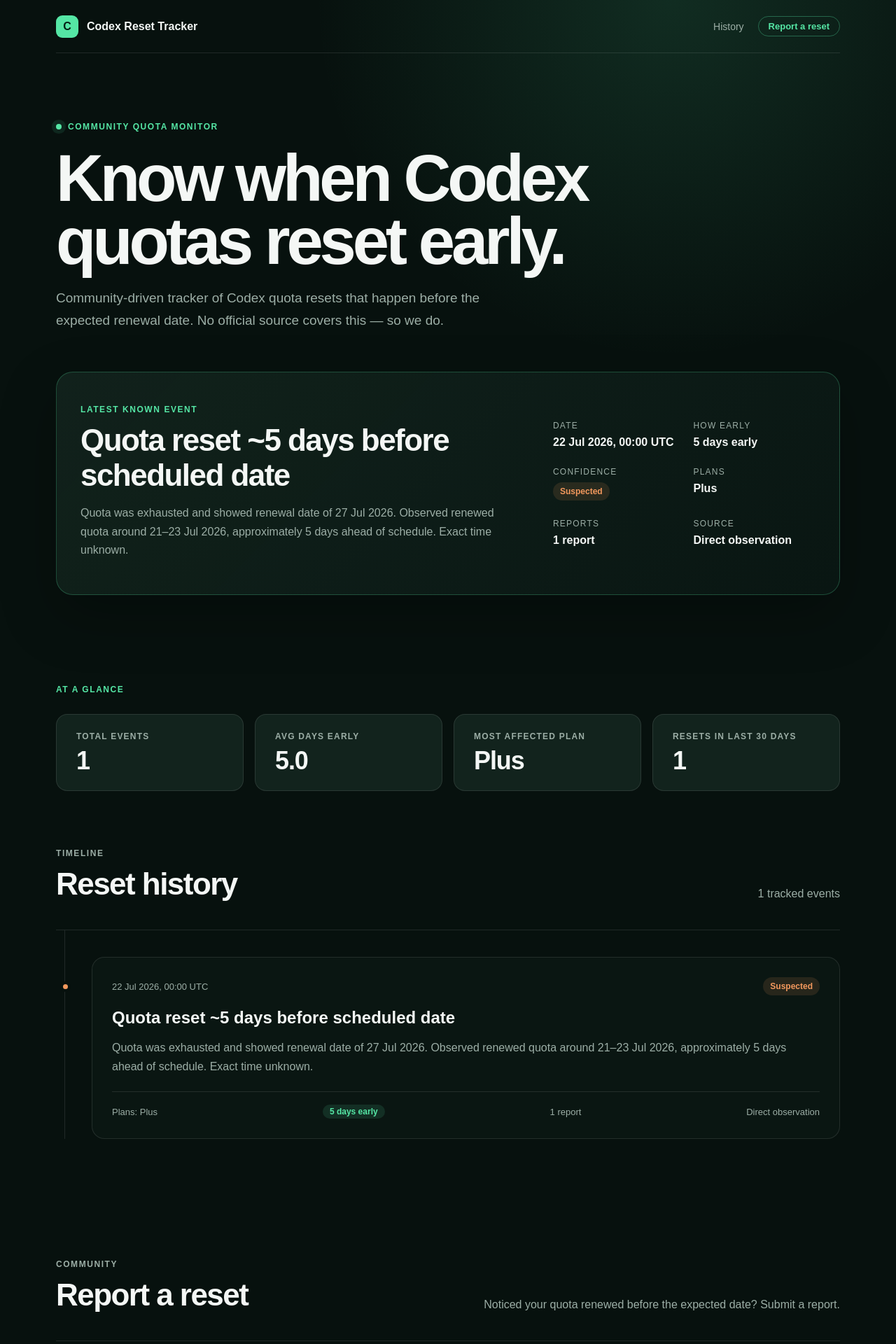
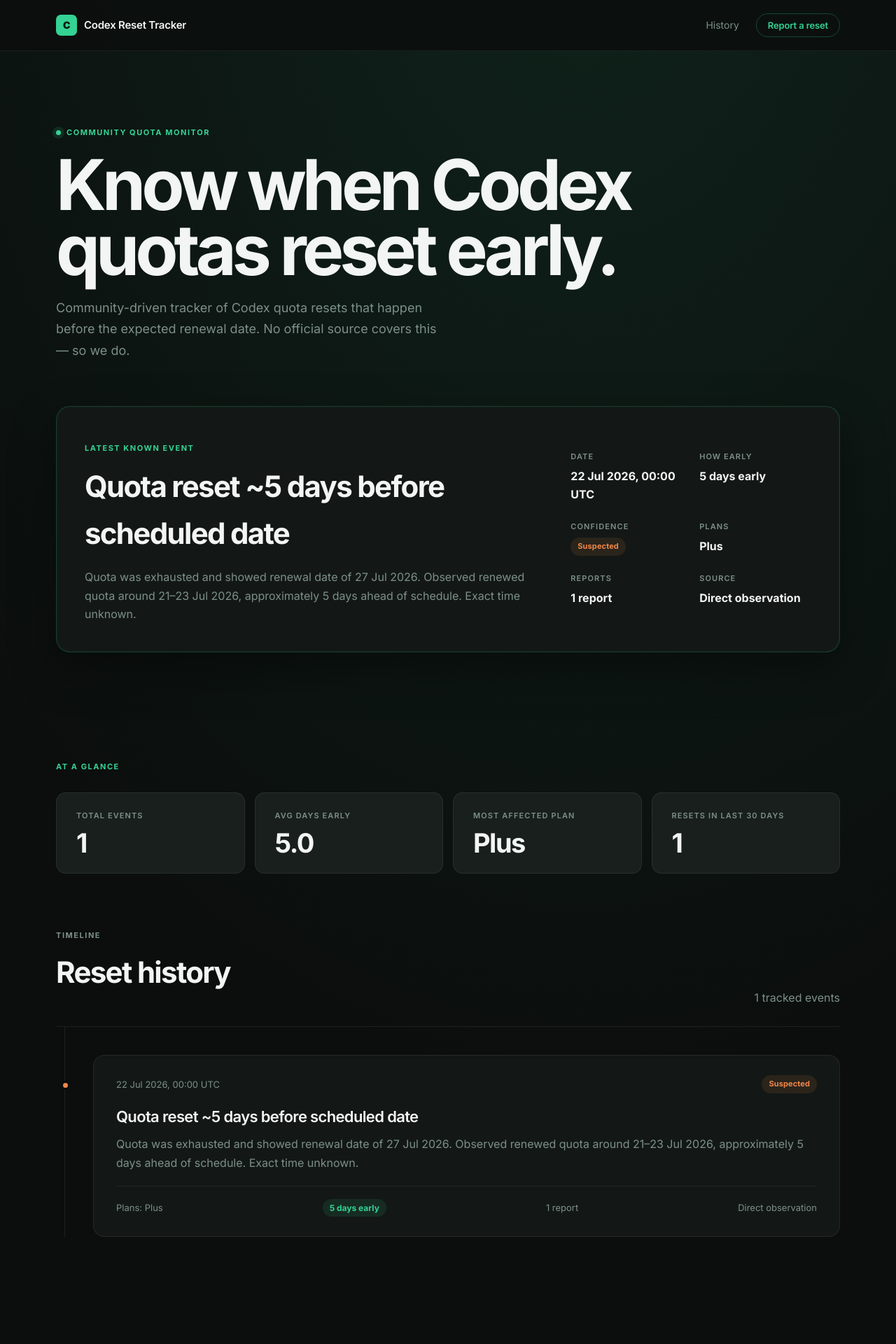
Before and after one commit to viniciuspizettadesouza/codex-reset-tracker, a Next.js app: page / in a window 1280 px wide. Shown: the top 1920 px of the page at 70% size. Built offline with nearby package versions, Linux system fonts and the light colour scheme.

Commit message:
style: redesign UI with Inter font and OpenAI Codex-inspired dark theme

```diff
--- a/app/globals.css
+++ b/app/globals.css
@@ -1,101 +1,298 @@
+/* ─── Design tokens ───────────────────────────────────────── */
 :root {
-  --background: #07110e;
-  --surface: #0d1a16;
-  --surface-2: #12231d;
-  --text: #f4f7f5;
-  --muted: #9caea6;
-  --line: rgba(255,255,255,.1);
-  --green: #55e6a5;
-  --yellow: #f3c96b;
-  --orange: #f2985d;
+  --bg:            #0b0e0d;
+  --surface:       #131816;
+  --surface-2:     #191f1c;
+  --border:        rgba(255,255,255,.07);
+  --border-accent: rgba(52,210,148,.2);
+  --text:          #f2f5f3;
+  --muted:         #7d8f89;
+  --green:         #34d294;
+  --yellow:        #f0c55a;
+  --orange:        #f0874a;
 }
-* { box-sizing: border-box; }
+
+/* ─── Reset ───────────────────────────────────────────────── */
+*, *::before, *::after { box-sizing: border-box; }
 html { scroll-behavior: smooth; }
+
 body {
   margin: 0;
   background:
-    radial-gradient(circle at 75% 0%, rgba(85,230,165,.13), transparent 32rem),
-    var(--background);
+    radial-gradient(ellipse 90% 55% at 65% -8%, rgba(52,210,148,.11), transparent),
+    var(--bg);
   color: var(--text);
-  font-family: Arial, Helvetica, sans-serif;
   -webkit-font-smoothing: antialiased;
+  line-height: 1.6;
 }
-a { color: inherit; }
-.shell { width: min(1120px, calc(100% - 40px)); margin-inline: auto; }
-.siteHeader { height: 76px; display: flex; align-items: center; justify-content: space-between; border-bottom: 1px solid var(--line); }
-.brand { display: flex; gap: 12px; align-items: center; font-weight: 700; text-decoration: none; }
-.brandMark { display: grid; place-items: center; width: 32px; height: 32px; border-radius: 9px; background: var(--green); color: #052116; font-weight: 900; }
-.headerLink { color: var(--muted); text-decoration: none; font-size: 14px; }
+
+a { color: inherit; text-decoration: none; }
+
+/* ─── Layout ──────────────────────────────────────────────── */
+.shell { width: min(1120px, calc(100% - 48px)); margin-inline: auto; }
+
+/* ─── Header ──────────────────────────────────────────────── */
+.siteHeader {
+  width: 100%;
+  border-bottom: 1px solid var(--border);
+  position: sticky;
+  top: 0;
+  background: rgba(11,14,13,.82);
+  backdrop-filter: blur(18px);
+  -webkit-backdrop-filter: blur(18px);
+  z-index: 100;
+}
+
+.siteHeaderInner {
+  height: 72px;
+  display: flex;
+  align-items: center;
+  justify-content: space-between;
+}
+
+.brand {
+  display: flex;
+  gap: 10px;
+  align-items: center;
+  font-weight: 600;
+  font-size: 15px;
+  letter-spacing: -.015em;
+}
+
+.brandMark {
+  display: grid;
+  place-items: center;
+  width: 30px;
+  height: 30px;
+  border-radius: 7px;
+  background: var(--green);
+  color: #061a0d;
+  font-weight: 900;
+  font-size: 14px;
+}
+
+.headerNav { display: flex; gap: 24px; align-items: center; }
+
+.headerLink {
+  color: var(--muted);
+  font-size: 14px;
+  transition: color .15s;
+}
 .headerLink:hover { color: var(--text); }
-.liveBanner { display: flex; align-items: center; gap: 12px; padding: 12px 20px; background: rgba(85,230,165,.1); border-bottom: 1px solid rgba(85,230,165,.25); font-size: 14px; }
-.liveBannerDot { flex-shrink: 0; width: 8px; height: 8px; border-radius: 50%; }
-.liveBannerDot.official { background: var(--green); box-shadow: 0 0 0 4px rgba(85,230,165,.2); }
-.liveBannerDot.community { background: var(--yellow); box-shadow: 0 0 0 4px rgba(243,201,107,.2); }
-.liveBannerDot.suspected { background: var(--orange); box-shadow: 0 0 0 4px rgba(242,152,93,.2); }
+
+.headerLinkAccent {
+  color: var(--green) !important;
+  border: 1px solid rgba(52,210,148,.28);
+  padding: 6px 16px;
+  border-radius: 999px;
+  font-size: 13px;
+  font-weight: 600;
+  letter-spacing: -.01em;
+  transition: background .15s;
+}
+.headerLinkAccent:hover { background: rgba(52,210,148,.08); }
+
+/* ─── Live banner ─────────────────────────────────────────── */
+.liveBanner {
+  display: flex;
+  align-items: center;
+  gap: 12px;
+  padding: 11px 20px;
+  background: rgba(52,210,148,.07);
+  border-bottom: 1px solid rgba(52,210,148,.16);
+  font-size: 13.5px;
+}
+.liveBannerDot { flex-shrink: 0; width: 7px; height: 7px; border-radius: 50%; }
+.liveBannerDot.official  { background: var(--green);  box-shadow: 0 0 0 3px rgba(52,210,148,.2); }
+.liveBannerDot.community { background: var(--yellow); box-shadow: 0 0 0 3px rgba(240,197,90,.2); }
+.liveBannerDot.suspected { background: var(--orange); box-shadow: 0 0 0 3px rgba(240,135,74,.2); }
 .liveBanner span { flex: 1; }
-.liveBannerLink { color: var(--green); text-decoration: none; font-weight: 700; white-space: nowrap; }
+.liveBannerLink { color: var(--green); font-weight: 600; white-space: nowrap; }
 .liveBannerLink:hover { text-decoration: underline; }
-.hero { padding: 98px 0 60px; }
-.eyebrow, .label { color: var(--green); font-size: 12px; text-transform: uppercase; letter-spacing: .13em; font-weight: 800; }
-.eyebrow { display: flex; align-items: center; gap: 9px; }
-.pulse { width: 8px; height: 8px; border-radius: 50%; background: var(--green); box-shadow: 0 0 0 6px rgba(85,230,165,.1); }
-h1 { max-width: 850px; margin: 22px 0 20px; font-size: clamp(48px, 8vw, 94px); line-height: .96; letter-spacing: -.055em; }
-.heroCopy { max-width: 650px; color: var(--muted); font-size: 19px; line-height: 1.65; }
-.latestCard { margin-top: 58px; padding: 34px; display: grid; grid-template-columns: 1.25fr .75fr; gap: 50px; background: linear-gradient(135deg, rgba(18,35,29,.95), rgba(10,23,19,.9)); border: 1px solid rgba(85,230,165,.25); border-radius: 24px; box-shadow: 0 30px 80px rgba(0,0,0,.28); }
-h2 { margin: 8px 0 14px; font-size: clamp(30px, 4vw, 44px); letter-spacing: -.035em; }
-.latestDescription, .eventCard > p, .methodGrid p { color: var(--muted); line-height: 1.65; }
-.latestMeta { display: grid; grid-template-columns: 1fr 1fr; gap: 26px; align-content: center; }
-.latestMeta div { display: flex; flex-direction: column; gap: 8px; }
-.latestMeta a { color: var(--green); text-decoration: none; font-weight: 700; }
-.metaLabel { color: var(--muted); font-size: 12px; text-transform: uppercase; letter-spacing: .1em; }
-.badge { width: fit-content; padding: 6px 10px; border-radius: 999px; font-size: 12px; font-weight: 800; }
-.badge.official { color: var(--green); background: rgba(85,230,165,.12); }
-.badge.community { color: var(--yellow); background: rgba(243,201,107,.12); }
-.badge.suspected { color: var(--orange); background: rgba(242,152,93,.12); }
-.historySection { padding: 70px 0; }
-.sectionHeading { display: flex; justify-content: space-between; align-items: end; padding-bottom: 26px; border-bottom: 1px solid var(--line); }
-.sectionHeading p { color: var(--muted); }
-.timeline { position: relative; margin-left: 12px; padding: 38px 0 0 38px; border-left: 1px solid var(--line); }
-.eventCard { position: relative; margin-bottom: 20px; padding: 28px; border: 1px solid var(--line); background: rgba(13,26,22,.72); border-radius: 18px; }
-.timelineDot { position: absolute; left: -46px; top: 34px; width: 15px; height: 15px; border-radius: 50%; border: 4px solid var(--background); }
-.timelineDot.official, .legend.official { background: var(--green); }
+
+/* ─── Hero ────────────────────────────────────────────────── */
+.hero { padding: 108px 0 72px; }
+
+.eyebrow, .label {
+  color: var(--green);
+  font-size: 11px;
+  text-transform: uppercase;
+  letter-spacing: .14em;
+  font-weight: 700;
+}
+.eyebrow { display: flex; align-items: center; gap: 8px; }
+
+.pulse {
+  width: 7px;
+  height: 7px;
+  border-radius: 50%;
+  background: var(--green);
+  box-shadow: 0 0 0 5px rgba(52,210,148,.12);
+}
+
+h1 {
+  max-width: 900px;
+  margin: 18px 0 22px;
+  font-size: clamp(52px, 8.5vw, 100px);
+  font-weight: 700;
+  line-height: .93;
+  letter-spacing: -.06em;
+}
+
+.heroCopy {
+  max-width: 560px;
+  color: var(--muted);
+  font-size: 18px;
+  line-height: 1.7;
+}
+
+/* ─── Latest card ─────────────────────────────────────────── */
+.latestCard {
+  margin-top: 64px;
+  padding: 40px;
+  display: grid;
+  grid-template-columns: 1.3fr .7fr;
+  gap: 56px;
+  background: var(--surface);
+  border: 1px solid var(--border-accent);
+  border-radius: 20px;
+  box-shadow:
+    0 0 0 1px rgba(52,210,148,.04) inset,
+    0 24px 64px rgba(0,0,0,.38);
+}
+
+h2 {
+  margin: 10px 0 16px;
+  font-size: clamp(28px, 4vw, 42px);
+  font-weight: 700;
+  letter-spacing: -.04em;
+}
+
+.latestDescription, .eventCard > p, .methodGrid p {
+  color: var(--muted);
+  line-height: 1.65;
+  margin: 0;
+}
+
+.latestMeta { display: grid; grid-template-columns: 1fr 1fr; gap: 24px; align-content: center; }
+.latestMeta div { display: flex; flex-direction: column; gap: 7px; }
+.latestMeta a { color: var(--green); font-weight: 600; }
+.metaLabel { color: var(--muted); font-size: 11px; text-transform: uppercase; letter-spacing: .1em; font-weight: 600; }
+
+/* ─── Badges ──────────────────────────────────────────────── */
+.badge {
+  width: fit-content;
+  padding: 4px 10px;
+  border-radius: 999px;
+  font-size: 11px;
+  font-weight: 700;
+  letter-spacing: .01em;
+}
+.badge.official  { color: var(--green);  background: rgba(52,210,148,.1); }
+.badge.community { color: var(--yellow); background: rgba(240,197,90,.1); }
+.badge.suspected { color: var(--orange); background: rgba(240,135,74,.1); }
+
+/* ─── Stats ───────────────────────────────────────────────── */
+.statsSection { padding: 72px 0 0; }
+
+.statsGrid {
+  display: grid;
+  grid-template-columns: repeat(4, 1fr);
+  gap: 14px;
+  margin-top: 28px;
+}
+
+.statTile {
+  background: var(--surface-2);
+  border: 1px solid var(--border);
+  border-radius: 14px;
+  padding: 24px 28px;
+  display: flex;
+  flex-direction: column;
+  gap: 10px;
+}
+.statLabel { color: var(--muted); font-size: 11px; text-transform: uppercase; letter-spacing: .1em; font-weight: 600; }
+.statValue { font-size: 38px; font-weight: 700; letter-spacing: -.04em; line-height: 1; }
+
+/* ─── History / Timeline ──────────────────────────────────── */
+.historySection { padding: 80px 0; }
+
+.sectionHeading {
+  display: flex;
+  justify-content: space-between;
+  align-items: flex-end;
+  padding-bottom: 28px;
+  border-bottom: 1px solid var(--border);
+}
+.sectionHeading p { color: var(--muted); margin: 0; }
+
+.timeline {
+  position: relative;
+  margin-left: 12px;
+  padding: 40px 0 0 40px;
+  border-left: 1px solid var(--border);
+}
+
+.eventCard {
+  position: relative;
+  margin-bottom: 16px;
+  padding: 28px 32px;
+  border: 1px solid var(--border);
+  background: var(--surface);
+  border-radius: 16px;
+  transition: border-color .2s;
+}
+.eventCard:hover { border-color: rgba(52,210,148,.22); }
+
+.timelineDot {
+  position: absolute;
+  left: -47px;
+  top: 36px;
+  width: 13px;
+  height: 13px;
+  border-radius: 50%;
+  border: 3px solid var(--bg);
+}
+.timelineDot.official,  .legend.official  { background: var(--green); }
 .timelineDot.community, .legend.community { background: var(--yellow); }
 .timelineDot.suspected, .legend.suspected { background: var(--orange); }
-.eventTopline, .eventFooter { display: flex; justify-content: space-between; gap: 20px; align-items: center; }
+
+.eventTopline, .eventFooter { display: flex; justify-content: space-between; gap: 16px; align-items: center; }
 time, .eventFooter { color: var(--muted); font-size: 13px; }
-.eventCard h3 { margin: 18px 0 8px; font-size: 24px; }
-.eventFooter { margin-top: 22px; padding-top: 18px; border-top: 1px solid var(--line); }
-.eventFooter a { color: var(--green); text-decoration: none; }
-.daysEarly { color: var(--green); background: rgba(85,230,165,.12); padding: 3px 10px; border-radius: 999px; font-size: 12px; font-weight: 700; white-space: nowrap; }
-/* Stats section */
-.statsSection { padding: 56px 0 0; }
-.statsGrid { display: grid; grid-template-columns: repeat(4, 1fr); gap: 16px; margin-top: 28px; }
-.statTile { background: var(--surface-2); border: 1px solid var(--line); border-radius: 16px; padding: 24px 28px; display: flex; flex-direction: column; gap: 10px; }
-.statLabel { color: var(--muted); font-size: 12px; text-transform: uppercase; letter-spacing: .1em; font-weight: 700; }
-.statValue { font-size: 36px; font-weight: 800; letter-spacing: -.03em; color: var(--text); line-height: 1; }
+.eventCard h3 { margin: 16px 0 8px; font-size: 22px; font-weight: 600; letter-spacing: -.03em; }
+.eventFooter {
+  margin-top: 20px;
+  padding-top: 18px;
+  border-top: 1px solid var(--border);
+  flex-wrap: wrap;
+}
+.eventFooter a { color: var(--green); }
+.reportCount { color: var(--muted); font-size: 13px; }
 
-.methodology { display: grid; grid-template-columns: .7fr 1.3fr; gap: 60px; margin-top: 45px; margin-bottom: 80px; padding: 46px; background: var(--surface-2); border-radius: 24px; }
-.methodGrid { display: grid; gap: 22px; }
-.methodGrid > div { display: grid; grid-template-columns: 14px 1fr; column-gap: 12px; align-items: center; }
-.methodGrid p { grid-column: 2; margin: 5px 0 0; }
-.legend { width: 10px; height: 10px; border-radius: 50%; }
-/* Header nav */
-.headerNav { display: flex; gap: 20px; align-items: center; }
-.headerLinkAccent { color: var(--green) !important; border: 1px solid rgba(85,230,165,.35); padding: 6px 14px; border-radius: 999px; font-size: 13px; font-weight: 700; }
-.headerLinkAccent:hover { background: rgba(85,230,165,.08); }
+.daysEarly {
+  color: var(--green);
+  background: rgba(52,210,148,.1);
+  padding: 3px 10px;
+  border-radius: 999px;
+  font-size: 12px;
+  font-weight: 700;
+  white-space: nowrap;
+}
 
-/* Report section */
-.reportSection { padding: 70px 0; }
-.reportForm { display: grid; gap: 24px; max-width: 640px; margin-top: 36px; }
+/* ─── Report section ──────────────────────────────────────── */
+.reportSection { padding: 80px 0; }
+
+.reportForm { display: grid; gap: 22px; max-width: 600px; margin-top: 36px; }
 .formRow { display: flex; flex-direction: column; gap: 8px; }
-.formRow label, .formRow legend { font-size: 14px; font-weight: 700; color: var(--text); }
+.formRow label, .formRow legend { font-size: 14px; font-weight: 600; color: var(--text); }
 .fieldHint { display: block; font-size: 12px; font-weight: 400; color: var(--muted); margin-top: 3px; }
 .required { color: var(--orange); }
+
 .formRow input[type="text"],
 .formRow input[type="url"],
 .formRow textarea {
   background: var(--surface);
-  border: 1px solid var(--line);
+  border: 1px solid var(--border);
   border-radius: 10px;
   color: var(--text);
   font-family: inherit;
@@ -103,33 +300,91 @@
   padding: 10px 14px;
   width: 100%;
   transition: border-color .15s;
+  outline: none;
 }
-.formRow input:focus, .formRow textarea:focus { outline: none; border-color: rgba(85,230,165,.5); }
+.formRow input:focus, .formRow textarea:focus { border-color: rgba(52,210,148,.4); }
 .formRow fieldset { border: none; padding: 0; margin: 0; }
+
 .planGrid { display: flex; flex-wrap: wrap; gap: 10px; margin-top: 10px; }
-.planOption { display: flex; align-items: center; gap: 7px; font-size: 14px; font-weight: 400; cursor: pointer; }
-.planOption input { accent-color: var(--green); width: 16px; height: 16px; cursor: pointer; }
+.planOption { display: flex; align-items: center; gap: 7px; font-size: 14px; cursor: pointer; }
+.planOption input { accent-color: var(--green); width: 15px; height: 15px; cursor: pointer; }
+
 .formError { color: var(--orange); font-size: 13px; margin: 0; }
-.submitBtn { width: fit-content; padding: 11px 24px; background: var(--green); color: #052116; font-weight: 800; font-size: 14px; border: none; border-radius: 999px; cursor: pointer; transition: opacity .15s; }
-.submitBtn:hover:not(:disabled) { opacity: .88; }
-.submitBtn:disabled { opacity: .5; cursor: not-allowed; }
-.reportSuccess { display: flex; align-items: flex-start; gap: 16px; padding: 24px; background: rgba(85,230,165,.08); border: 1px solid rgba(85,230,165,.25); border-radius: 16px; max-width: 640px; margin-top: 36px; }
-.reportSuccessIcon { font-size: 20px; color: var(--green); margin: 0; }
+
+.submitBtn {
+  width: fit-content;
+  padding: 11px 26px;
+  background: var(--green);
+  color: #051a0d;
+  font-family: inherit;
+  font-weight: 700;
+  font-size: 14px;
+  letter-spacing: -.01em;
+  border: none;
+  border-radius: 999px;
+  cursor: pointer;
+  transition: opacity .15s, transform .1s;
+}
+.submitBtn:hover:not(:disabled) { opacity: .86; transform: translateY(-1px); }
+.submitBtn:disabled { opacity: .4; cursor: not-allowed; }
+
+.reportSuccess {
+  display: flex;
+  align-items: flex-start;
+  gap: 16px;
+  padding: 24px;
+  background: rgba(52,210,148,.07);
+  border: 1px solid rgba(52,210,148,.2);
+  border-radius: 14px;
+  max-width: 600px;
+  margin-top: 36px;
+}
+.reportSuccessIcon { font-size: 18px; color: var(--green); margin: 0; }
 .reportSuccess p { margin: 0; line-height: 1.6; }
 
-.footer { display: flex; justify-content: space-between; gap: 20px; padding: 28px 0 42px; color: var(--muted); border-top: 1px solid var(--line); font-size: 13px; }
+/* ─── Methodology ─────────────────────────────────────────── */
+.methodology {
+  display: grid;
+  grid-template-columns: .65fr 1.35fr;
+  align-items: center;
+  gap: 64px;
+  margin-top: 16px;
+  margin-bottom: 96px;
+  padding: 48px;
+  background: var(--surface);
+  border: 1px solid var(--border);
+  border-radius: 20px;
+}
+
+.methodGrid { display: grid; gap: 20px; }
+.methodGrid > div { display: grid; grid-template-columns: 12px 1fr; column-gap: 14px; align-items: start; }
+.methodGrid > div strong { align-self: center; }
+.methodGrid p { grid-column: 2; margin: 4px 0 0; font-size: 14px; }
+.legend { width: 10px; height: 10px; border-radius: 50%; margin-top: 3px; }
+
+/* ─── Footer ──────────────────────────────────────────────── */
+.footer {
+  display: flex;
+  justify-content: space-between;
+  gap: 20px;
+  padding: 28px 0 48px;
+  color: var(--muted);
+  border-top: 1px solid var(--border);
+  font-size: 13px;
+}
 .footerUpdated { color: var(--green); font-variant-numeric: tabular-nums; }
-.reportCount { color: var(--muted); font-size: 13px; }
 code { color: var(--green); }
+
+/* ─── Responsive ──────────────────────────────────────────── */
 @media (max-width: 760px) {
   .shell { width: min(100% - 24px, 1120px); }
-  .hero { padding-top: 70px; }
-  .latestCard, .methodology { grid-template-columns: 1fr; gap: 30px; padding: 24px; }
-  .latestMeta { grid-template-columns: 1fr; }
+  .hero { padding-top: 72px; }
+  .latestCard, .methodology { grid-template-columns: 1fr; gap: 28px; padding: 24px; }
+  .latestMeta { grid-template-columns: 1fr 1fr; }
   .sectionHeading, .eventTopline, .eventFooter, .footer { align-items: flex-start; flex-direction: column; }
   .statsGrid { grid-template-columns: 1fr 1fr; }
   .headerNav { gap: 12px; }
-  .headerLinkAccent { padding: 5px 10px; }
-  .timeline { padding-left: 25px; }
-  .timelineDot { left: -33px; }
+  .headerLinkAccent { padding: 5px 12px; }
+  .timeline { padding-left: 28px; }
+  .timelineDot { left: -36px; }
 }
--- a/app/layout.tsx
+++ b/app/layout.tsx
@@ -1,5 +1,8 @@
 import type { Metadata } from "next";
+import { Inter } from "next/font/google";
 import "./globals.css";
+
+const inter = Inter({ subsets: ["latin"], display: "swap" });
 
 export const metadata: Metadata = {
   title: "Codex Reset Tracker",
@@ -8,7 +11,7 @@
 
 export default function RootLayout({ children }: Readonly<{ children: React.ReactNode }>) {
   return (
-    <html lang="en">
+    <html lang="en" className={inter.className}>
       <body>{children}</body>
     </html>
   );
--- a/app/page.tsx
+++ b/app/page.tsx
@@ -94,7 +94,8 @@
 
   return (
     <main>
-      <header className="siteHeader shell">
+      <header className="siteHeader">
+        <div className="shell siteHeaderInner">
           <a className="brand" href="#top" aria-label="Codex Reset Tracker home">
             <span className="brandMark">C</span>
             <span>Codex Reset Tracker</span>
@@ -103,6 +104,7 @@
             <a className="headerLink" href="#history">History</a>
             <a className="headerLink headerLinkAccent" href="#report">Report a reset</a>
           </nav>
+        </div>
       </header>
 
       {showBanner && (
```
Lines whose indentation alone changed are shown as unchanged.
